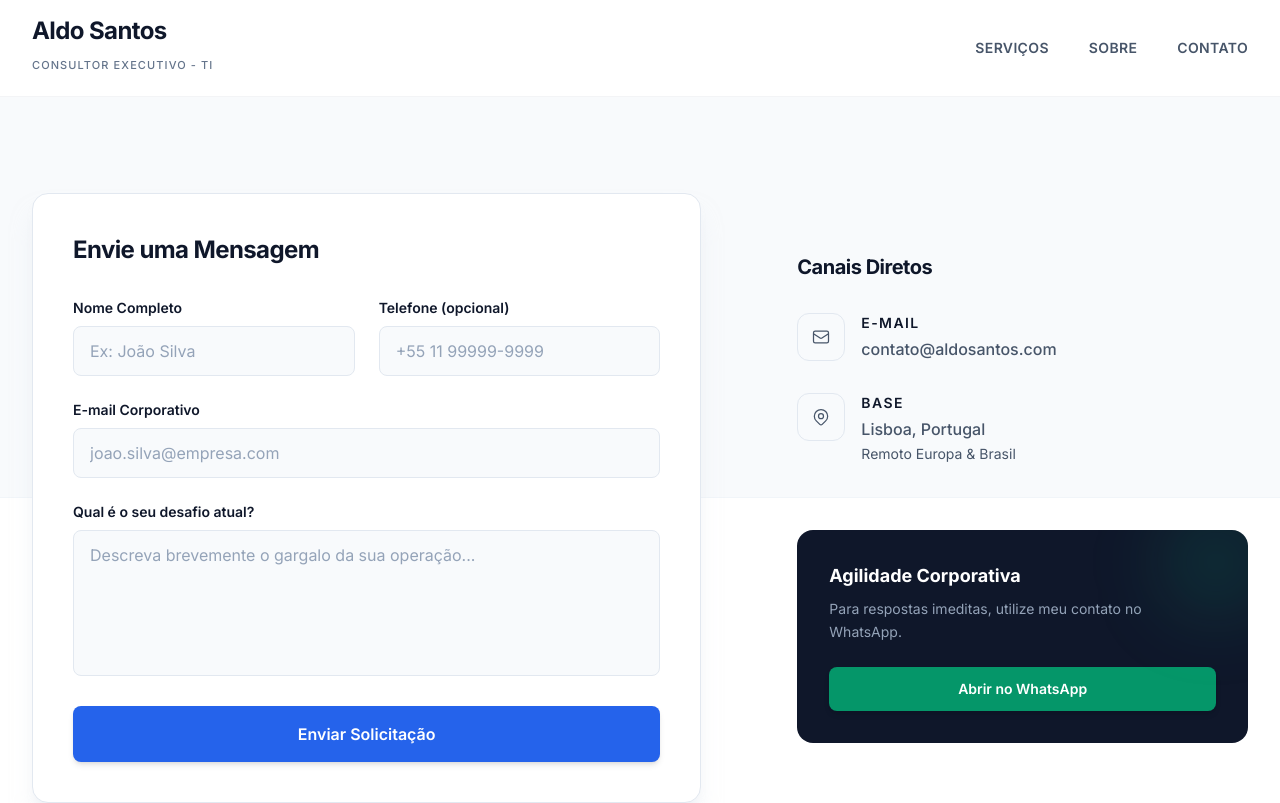
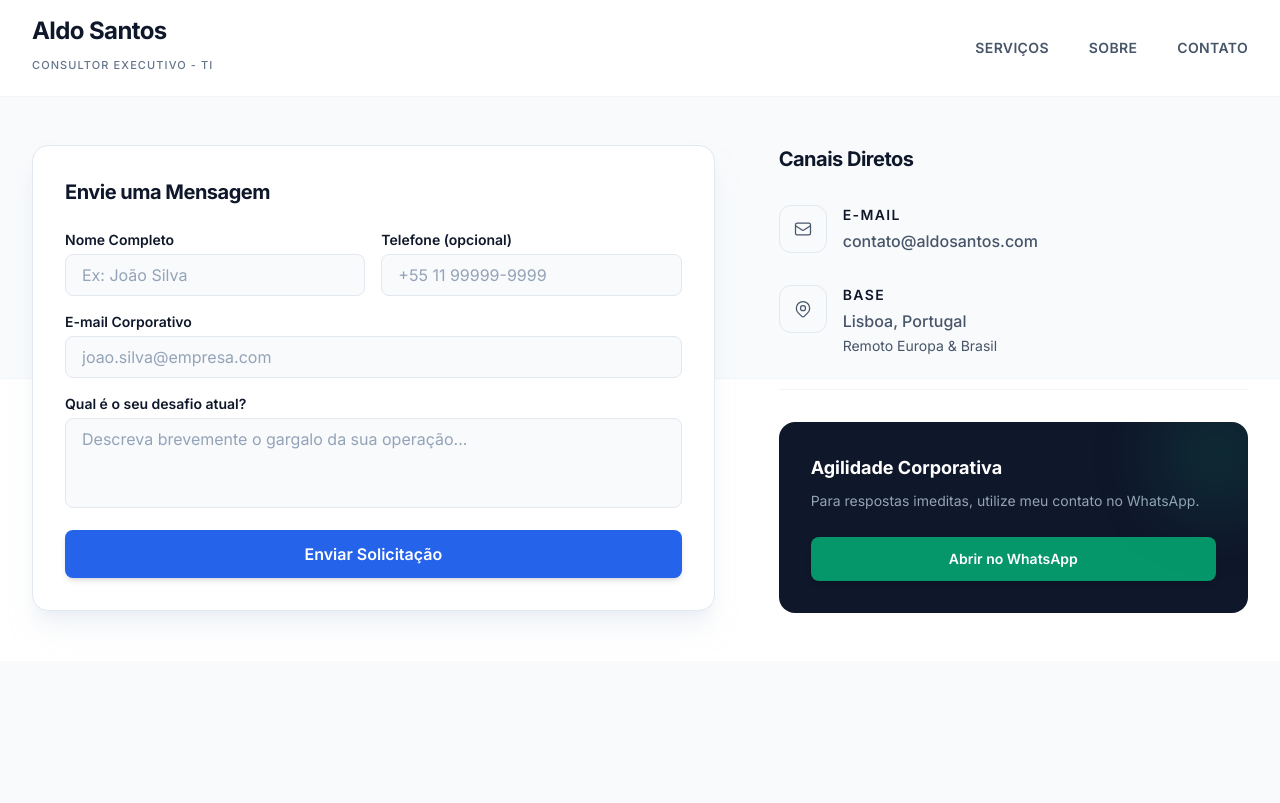
Before and after one commit to Lindualdo/aldosantos, a Next.js app: page /contato in a window 1280 px wide. Shown: the top 803 px of the page. Built offline with nearby package versions, Linux system fonts and the light colour scheme.

Commit message:
feet: contato

```diff
--- a/app/contato/page.tsx
+++ b/app/contato/page.tsx
@@ -47,20 +47,23 @@ export default function Contato() {
   return (
     <div className="bg-slate-50 min-h-screen">
       {/* Contact Section */}
-      <section className="py-16 lg:py-24 bg-white relative">
+      <section className="py-8 lg:py-12 bg-white relative">
         <div className="absolute top-0 left-0 w-full h-1/2 bg-slate-50 border-b border-slate-100 pointer-events-none" />
         <div className="max-w-7xl mx-auto px-6 lg:px-8 relative z-10">
-          <div className="grid lg:grid-cols-12 gap-16 lg:gap-24">
+
+          <h1 className="sr-only">Contato Direto</h1>
+
+          <div className="grid lg:grid-cols-12 gap-10 lg:gap-16">
 
             {/* Contact Form */}
             <div className="lg:col-span-7">
-              <div className="bg-white rounded-2xl border border-slate-200 shadow-xl shadow-slate-200/50 p-8 md:p-10">
-                <h3 className="text-2xl font-bold text-slate-900 mb-8 tracking-tight">Envie uma Mensagem</h3>
+              <div className="bg-white rounded-2xl border border-slate-200 shadow-xl shadow-slate-200/50 p-6 md:p-8">
+                <h3 className="text-xl font-bold text-slate-900 mb-6 tracking-tight">Envie uma Mensagem</h3>
 
-                <form onSubmit={handleSubmit} className="space-y-6">
-                  <div className="grid md:grid-cols-2 gap-6">
+                <form onSubmit={handleSubmit} className="space-y-4">
+                  <div className="grid md:grid-cols-2 gap-4">
                     <div>
-                      <label htmlFor="nome" className="block text-sm font-semibold text-slate-900 mb-2">
+                      <label htmlFor="nome" className="block text-sm font-semibold text-slate-900 mb-1">
                         Nome Completo
                       </label>
                       <input
@@ -70,13 +73,13 @@ export default function Contato() {
                         value={formState.nome}
                         onChange={handleChange}
                         required
-                        className="w-full px-4 py-3 bg-slate-50 border border-slate-200 rounded-lg text-slate-900 placeholder:text-slate-400 focus:outline-none focus:ring-2 focus:ring-blue-600 focus:border-transparent transition-all"
+                        className="w-full px-4 py-2 bg-slate-50 border border-slate-200 rounded-lg text-slate-900 placeholder:text-slate-400 focus:outline-none focus:ring-2 focus:ring-blue-600 focus:border-transparent transition-all"
                         placeholder="Ex: João Silva"
                       />
                     </div>
 
                     <div>
-                      <label htmlFor="telefone" className="block text-sm font-semibold text-slate-900 mb-2">
+                      <label htmlFor="telefone" className="block text-sm font-semibold text-slate-900 mb-1">
                         Telefone (opcional)
                       </label>
                       <input
@@ -85,14 +88,14 @@ export default function Contato() {
                         name="telefone"
                         value={formState.telefone}
                         onChange={handleChange}
-                        className="w-full px-4 py-3 bg-slate-50 border border-slate-200 rounded-lg text-slate-900 placeholder:text-slate-400 focus:outline-none focus:ring-2 focus:ring-blue-600 focus:border-transparent transition-all"
+                        className="w-full px-4 py-2 bg-slate-50 border border-slate-200 rounded-lg text-slate-900 placeholder:text-slate-400 focus:outline-none focus:ring-2 focus:ring-blue-600 focus:border-transparent transition-all"
                         placeholder="+55 11 99999-9999"
                       />
                     </div>
                   </div>
 
                   <div>
-                    <label htmlFor="email" className="block text-sm font-semibold text-slate-900 mb-2">
+                    <label htmlFor="email" className="block text-sm font-semibold text-slate-900 mb-1">
                       E-mail Corporativo
                     </label>
                     <input
@@ -102,13 +105,13 @@ export default function Contato() {
                       value={formState.email}
                       onChange={handleChange}
                       required
-                      className="w-full px-4 py-3 bg-slate-50 border border-slate-200 rounded-lg text-slate-900 placeholder:text-slate-400 focus:outline-none focus:ring-2 focus:ring-blue-600 focus:border-transparent transition-all"
+                      className="w-full px-4 py-2 bg-slate-50 border border-slate-200 rounded-lg text-slate-900 placeholder:text-slate-400 focus:outline-none focus:ring-2 focus:ring-blue-600 focus:border-transparent transition-all"
                       placeholder="joao.silva@empresa.com"
                     />
                   </div>
 
                   <div>
-                    <label htmlFor="mensagem" className="block text-sm font-semibold text-slate-900 mb-2">
+                    <label htmlFor="mensagem" className="block text-sm font-semibold text-slate-900 mb-1">
                       Qual é o seu desafio atual?
                     </label>
                     <textarea
@@ -117,8 +120,8 @@ export default function Contato() {
                       value={formState.mensagem}
                       onChange={handleChange}
                       required
-                      rows={5}
-                      className="w-full px-4 py-3 bg-slate-50 border border-slate-200 rounded-lg text-slate-900 placeholder:text-slate-400 focus:outline-none focus:ring-2 focus:ring-blue-600 focus:border-transparent transition-all resize-none"
+                      rows={3}
+                      className="w-full px-4 py-2 bg-slate-50 border border-slate-200 rounded-lg text-slate-900 placeholder:text-slate-400 focus:outline-none focus:ring-2 focus:ring-blue-600 focus:border-transparent transition-all resize-none"
                       placeholder="Descreva brevemente o gargalo da sua operação..."
                     />
                   </div>
@@ -126,7 +129,7 @@ export default function Contato() {
                   <button
                     type="submit"
                     disabled={submitStatus === 'loading'}
-                    className="w-full inline-flex justify-center items-center px-6 py-4 bg-blue-600 text-white font-semibold rounded-lg hover:bg-blue-700 transition-colors shadow-md disabled:opacity-50 disabled:cursor-not-allowed"
+                    className="w-full inline-flex justify-center items-center px-6 py-3 bg-blue-600 text-white font-semibold rounded-lg hover:bg-blue-700 transition-colors shadow-md disabled:opacity-50 disabled:cursor-not-allowed"
                   >
                     {submitStatus === 'loading' ? 'Enviando mensagem...' : 'Enviar Solicitação'}
                   </button>
```
